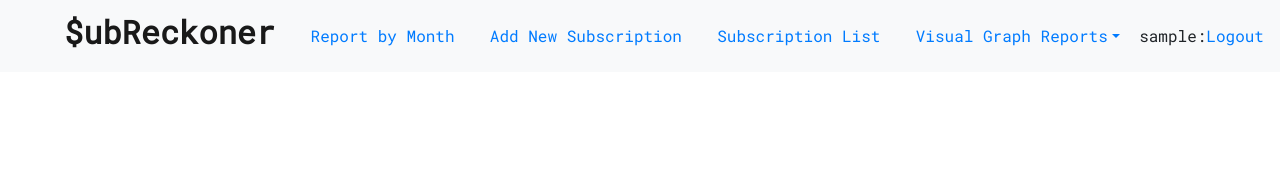
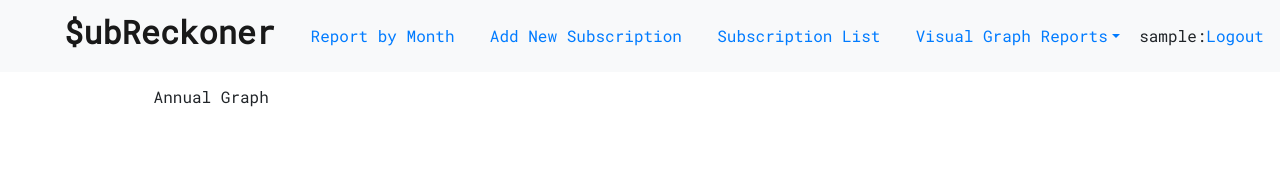
Before and after one commit to ngraton/subscription-frontend-mirror, a React (Create React App) app: page /annualgraph in a window 1280 px wide. Shown: the top 175 px of the page. Built offline with nearby package versions, Linux system fonts and the light colour scheme; sample sign-in values are in the browser's storage.

Commit message:
made an annual page, blank nothing else, waiting for graph

```diff
--- a/src/App.js
+++ b/src/App.js
@@ -8,6 +8,7 @@ import EditSubscriptionForm from './forms/EditSubscriptionForm';
 import SubscriptionListPage from './pages/SubscriptionListPage';
 import SignupPage from './pages/SignupPage';
 import MonthlyGraphPage from './pages/MonthlyGraphPage';
+import AnnualGraphPage from './pages/AnnualGraphPage';
 import './App.css';
 
 function App() {
@@ -32,6 +33,9 @@ function App() {
           <Route exact path="/monthlygraph" render={
             props => <MonthlyGraphPage {...props} username={ username }/>
           }/>
+          <Route exact path="/annualgraph" render={
+            props => <AnnualGraphPage {...props} username={ username }/>
+          }/>
           <Route exact path="/addsubscription" render={
             props => <AddSubscriptionForm {...props} username={ username }/>
           }/>
--- a/src/components/AppNavBar/AppNavBar.js
+++ b/src/components/AppNavBar/AppNavBar.js
@@ -40,7 +40,7 @@ function AppNavBar({ username, setUserName }) {
         {logedIn &&
         <NavDropdown title="Visual Graph Reports" id="nav-dropdown">
         <NavDropdown.Item href='/monthlygraph' eventKey="4.1">Monthly Report Graph</NavDropdown.Item>
-        <NavDropdown.Item href='/subscriptionlist' eventKey="4.2">Annual Report Graph</NavDropdown.Item>
+        <NavDropdown.Item href='/annualgraph' eventKey="4.2">Annual Report Graph</NavDropdown.Item>
       </NavDropdown>}
         <Nav.Item>
         {logedIn && <>{ username + ':' }</>}{logInOrOut()}
--- /dev/null
+++ b/src/pages/AnnualGraphPage.js
@@ -0,0 +1,20 @@
+import React, { Component } from 'react';
+import { Form, Button, Alert, InputGroup, Container } from 'react-bootstrap';
+import { Redirect } from 'react-router-dom'
+import SubscriptionsAPI from '../api/SubscriptionsAPI';
+import UsersAPI from '../api/UsersAPI'
+
+
+class MonthlyGraph extends Component {
+  render(){
+  return(
+    <p>Annual Graph</p>
+  )
+
+
+  }
+}
+
+
+
+export default MonthlyGraph;
```
